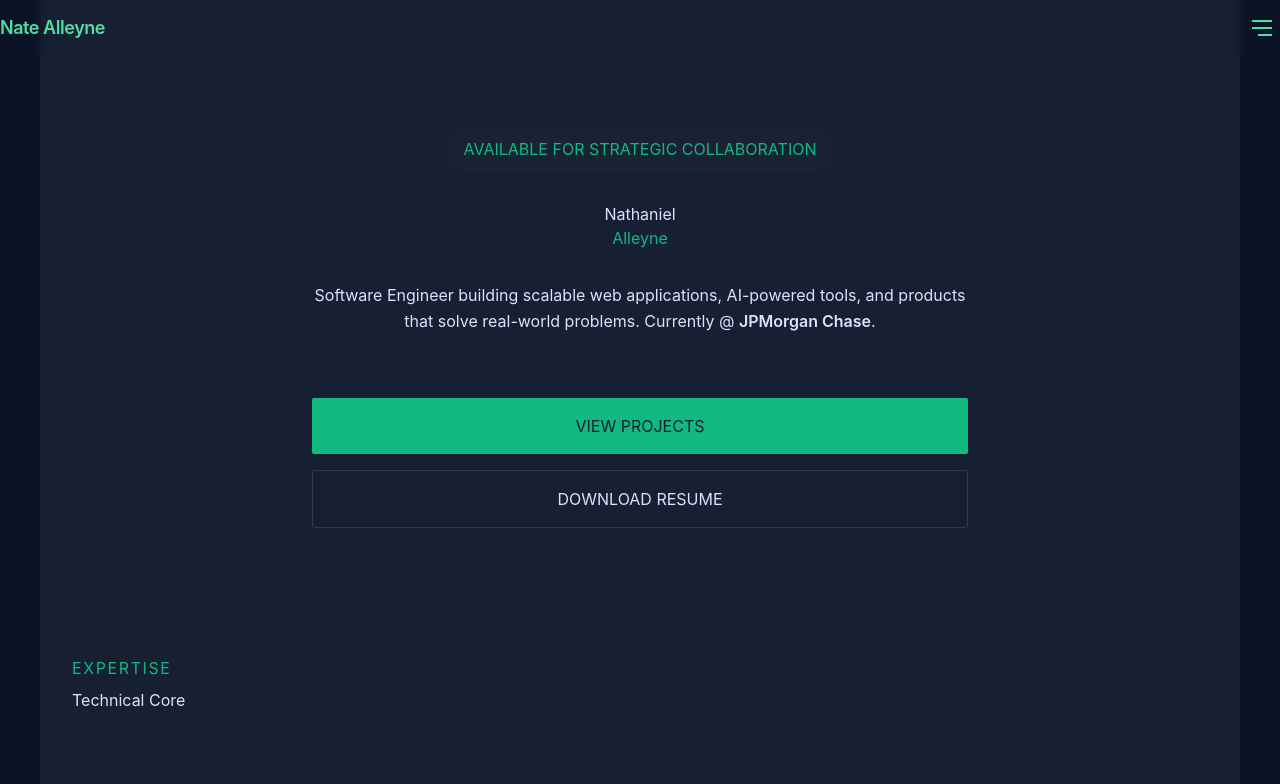
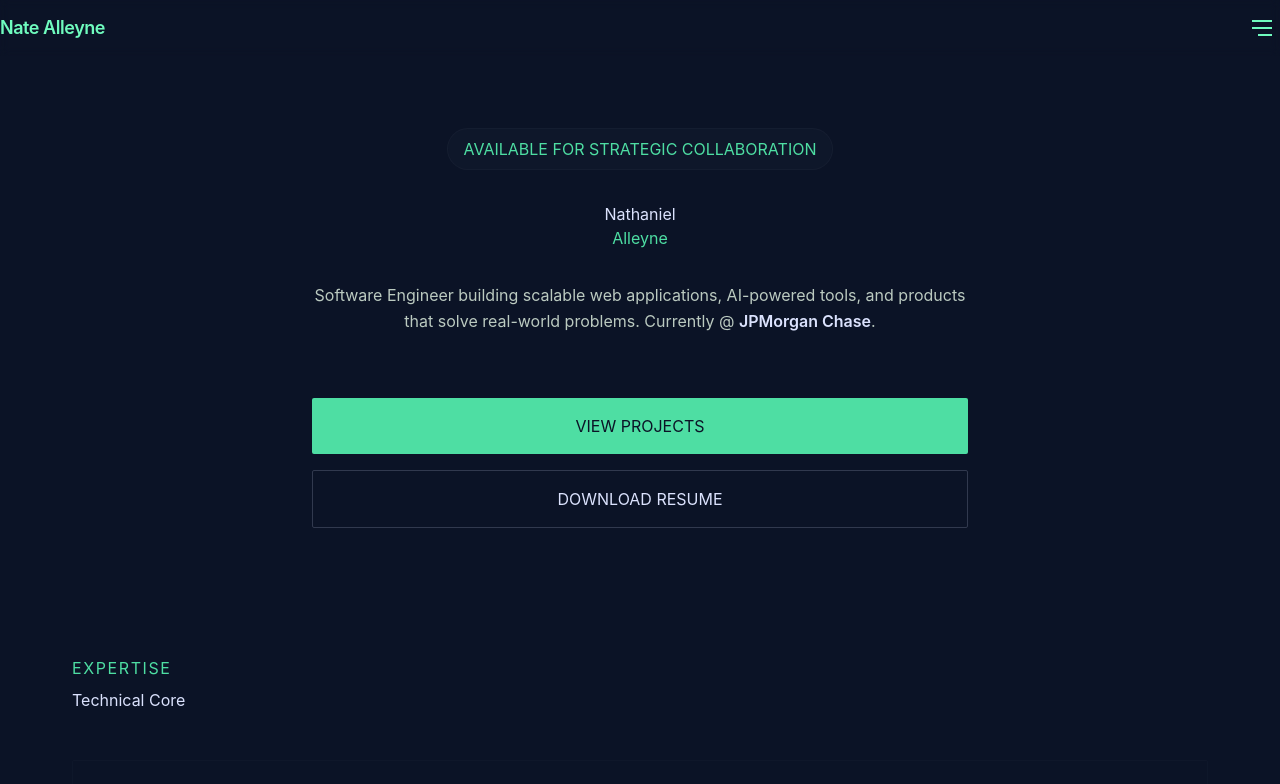
Before and after one commit to ncgalleyne/portfolio, a React (Vite) app in the folder frontend/: page / in a window 1280 px wide. Shown: the top 784 px of the page. Built offline with nearby package versions, Linux system fonts and the light colour scheme.

Commit message:
design cleanup

```diff
--- a/frontend/tailwind.config.js
+++ b/frontend/tailwind.config.js
@@ -20,59 +20,66 @@ module.exports = {
     extend: {
       colors: {
         background: "#0b1326",
-        foreground: "#dae2fd",
+        foreground: "#dbe2fd",
 
         surface: {
           DEFAULT: "#0b1326",
           dim: "#0b1326",
-          bright: "#31394d",
+          bright: "#31394e",
           tint: "#4edea3",
 
-          lowest: "#060e20",
+          lowest: "#060d20",
           low: "#131b2e",
-          DEFAULT: "#171f33",
-          high: "#222a3d",
+          container: "#171f33",
+          high: "#222a3e",
           highest: "#2d3449",
 
           variant: "#2d3449",
+          card: "#0f172a",
+          border: "#1e293b",
+        },
+
+        "on-surface": {
+          DEFAULT: "#dbe2fd",
+          variant: "#bbcac0",
         },
 
         primary: {
+          DEFAULT: "#6ffbbe",
+          foreground: "#003824",
+          container: "#4edea3",
+          "container-foreground": "#005f40",
+
+          fixed: "#6ffbbe",
+          "fixed-dim": "#4edea3",
+          "fixed-foreground": "#002114",
+          "fixed-variant": "#005236",
+
+          inverse: "#006c4a",
+        },
+
+        secondary: {
           DEFAULT: "#4edea3",
           foreground: "#003824",
-          container: "#10b981",
-          "container-foreground": "#00422b",
+          container: "#00a572",
+          "container-foreground": "#00311f",
 
           fixed: "#6ffbbe",
           "fixed-dim": "#4edea3",
           "fixed-foreground": "#002113",
           "fixed-variant": "#005236",
-
-          inverse: "#006c49",
         },
 
-        secondary: {
-          DEFAULT: "#adc6ff",
+        tertiary: {
+          DEFAULT: "#d8e2ff",
           foreground: "#002e6a",
-          container: "#0566d9",
-          "container-foreground": "#e6ecff",
+          container: "#adc6ff",
+          "container-foreground": "#004fab",
 
           fixed: "#d8e2ff",
           "fixed-dim": "#adc6ff",
           "fixed-foreground": "#001a42",
           "fixed-variant": "#004395",
-        },
-
-        tertiary: {
-          DEFAULT: "#ffb3af",
-          foreground: "#650911",
-          container: "#fc7c78",
-          "container-foreground": "#711419",
-
-          fixed: "#ffdad7",
-          "fixed-dim": "#ffb3af",
-          "fixed-foreground": "#410005",
-          "fixed-variant": "#842225",
         },
 
         error: {
@@ -88,13 +95,18 @@ module.exports = {
         },
 
         muted: {
-          DEFAULT: "#bbcabf",
+          DEFAULT: "#bbcac0",
         },
 
         inverse: {
-          surface: "#dae2fd",
-          foreground: "#283044",
-          primary: "#006c49",
+          surface: "#dbe2fd",
+          "on-surface": "#283044",
+          primary: "#006c4a",
+        },
+
+        text: {
+          "on-surface": "#dae2fd",
+          variant: "#bbcabf",
         },
       },
 
@@ -115,6 +127,15 @@ module.exports = {
 
         "headline-lg": [
           "40px",
+          {
+            lineHeight: "1.2",
+            letterSpacing: "-0.02em",
+            fontWeight: "600",
+          },
+        ],
+
+        "headline-lg-mobile": [
+          "32px",
           {
             lineHeight: "1.2",
             letterSpacing: "-0.02em",
```
Also changed, not shown: 1 other file (tests, documents, lock files or other folders).
